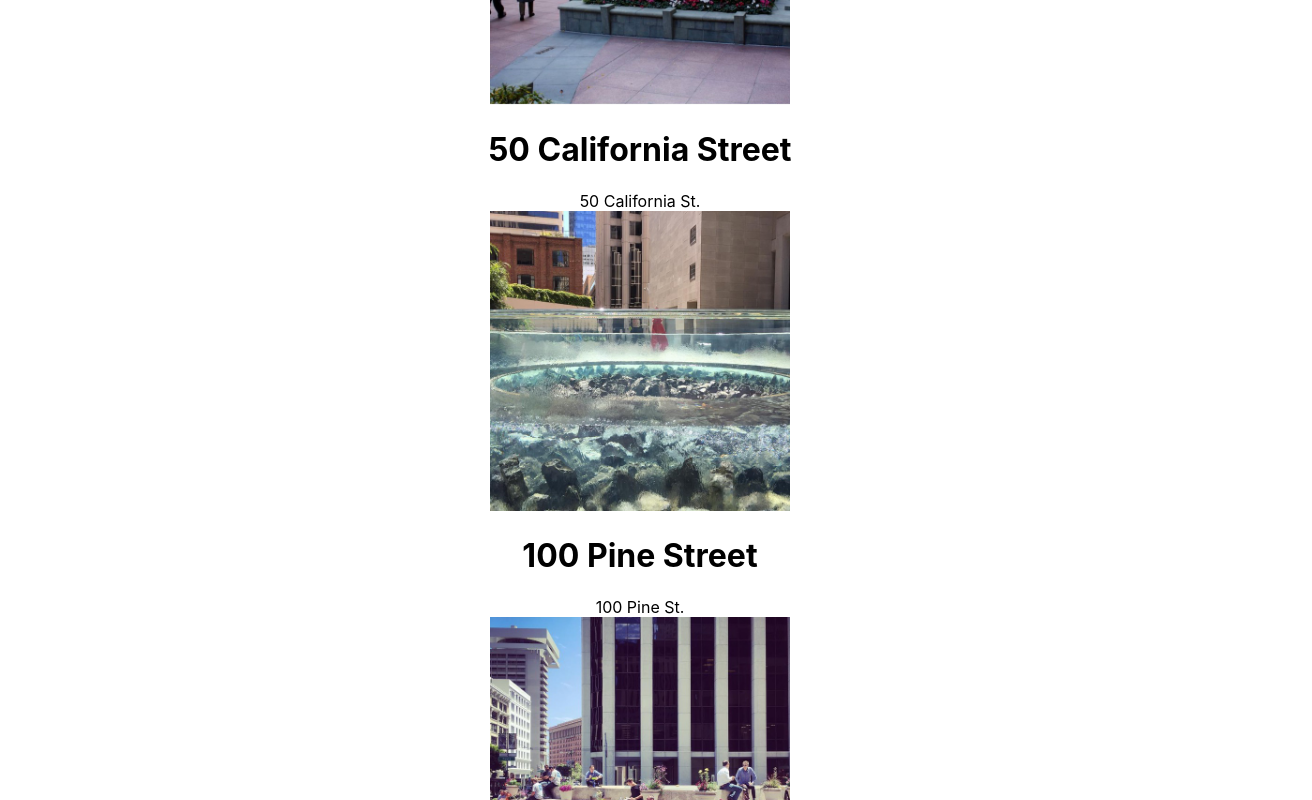
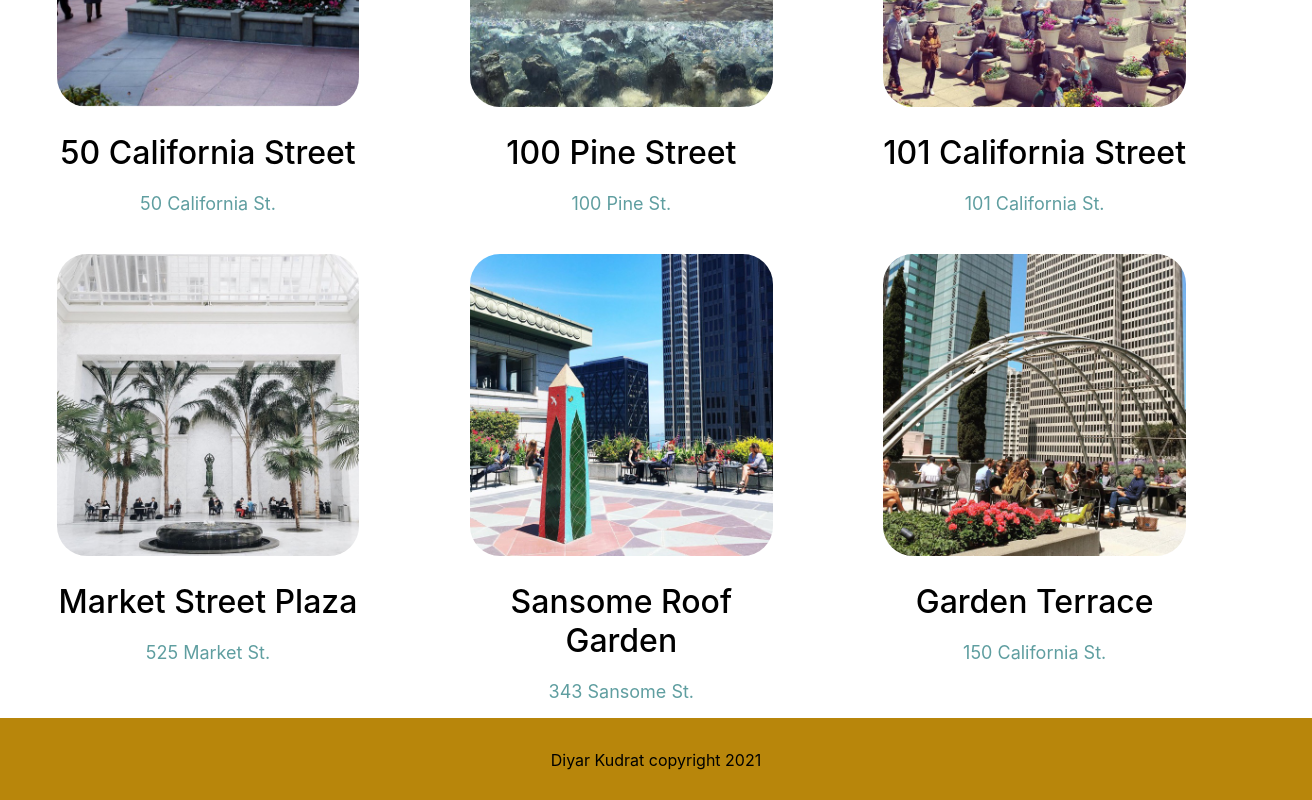
Before and after one commit to diyarkudrat/few1.2_react_app, a React (Create React App) app: page / in a window 1280 px wide. Shown: the part 380-1180 px from the top of the page, 1312 px wide, since content can reach past the window. Built offline with nearby package versions, Linux system fonts and the light colour scheme.

Commit message:
dynamic content and footer

```diff
--- a/src/App.js
+++ b/src/App.js
@@ -1,6 +1,7 @@
 import React from 'react';
 import './App.css';
 import Title from './components/Title';
+import Footer from './components/Footer';
 import POPOSList from './components/POPOSList';
 
 function App() {
@@ -8,6 +9,7 @@ function App() {
     <div className="App">
         <Title />
         <POPOSList />
+        <Footer />
     </div>
   );
 }
--- /dev/null
+++ b/src/components/Footer.js
@@ -0,0 +1,12 @@
+import React from 'react';
+import '../styles/Footer.css';
+
+function Footer(props) {
+    return (
+        <div className="footer">
+            <p>Diyar Kudrat copyright 2021</p>
+        </div>
+    );
+}
+
+export default Footer;
--- a/src/components/POPOSList.js
+++ b/src/components/POPOSList.js
@@ -1,13 +1,14 @@
 import React from 'react';
 import POPOSSpace from './POPOSSpace';
+import '../styles/POPOSList.css';
 
 function POPOSList(props) {
     return (
-        <div>
+        <div className="POPOSList">
             <POPOSSpace name="50 California Street" address="50 California St." image="50-california-st.jpg"/>
             <POPOSSpace name="100 Pine Street" address="100 Pine St." image="100-pine.jpg" />
             <POPOSSpace name="101 California Street" address="101 California St." image="101-california.jpg"/>
-            <POPOSSpace name="525 Market Street Plaza" address="525 Market St." image="525-market-street-plaza.jpg"/>
+            <POPOSSpace name="Market Street Plaza" address="525 Market St." image="525-market-street-plaza.jpg"/>
             <POPOSSpace name="Sansome Roof Garden" address="343 Sansome St." image="343-sansome-roof-garden.jpg"/>
             <POPOSSpace name="Garden Terrace" address="150 California St." image="garden-terrace-at-150-california.jpg" />
         </div>
--- a/src/components/POPOSSpace.js
+++ b/src/components/POPOSSpace.js
@@ -1,13 +1,13 @@
 import React from 'react';
-import logo from '../logo.svg';
+import '../styles/POPOSSpace.css';
 
 function POPOSSpace(props) {
     const {name, image, address} = props;
     return (
-        <div>
+        <div className="POPOSSpace">
             <img src={`${process.env.PUBLIC_URL}images/${image}`} width="300" height="300" alt="Hello" />
             <h1>{name}</h1>
-            <div>{address}</div>
+            <div className="address">{address}</div>
         </div>
     );
 }
--- /dev/null
+++ b/src/styles/Footer.css
@@ -0,0 +1,8 @@
+.footer {
+    margin-top: 1rem;
+    padding: 1rem;
+    background-color: darkgoldenrod;
+    bottom: 0;
+    left: 0;
+    width: 100%;
+}
--- /dev/null
+++ b/src/styles/POPOSList.css
@@ -0,0 +1,7 @@
+.POPOSList {
+    width: calc(100% - 80px);
+    margin: auto;
+    display: grid;
+    grid-template-columns: 1fr 1fr 1fr;
+    grid-gap: 40px;
+}
--- /dev/null
+++ b/src/styles/POPOSSpace.css
@@ -0,0 +1,29 @@
+.POPOSSpace {
+    width: 90%;
+    text-align: center;
+}
+
+.POPOSSpace > img {
+    width: 90%;
+    height: auto;
+    border-radius: 30px;
+    transition: width 1s;
+}
+
+.POPOSSpace > img:hover {
+    width: 100%;
+}
+
+.POPOSSpace > h1 {
+    font-weight: 500;
+}
+
+.address {
+    font-size: 18px;
+    color: cadetblue;
+    transition: font-size 1s;
+}
+
+.address:hover {
+    font-size: 24px;
+}
```
